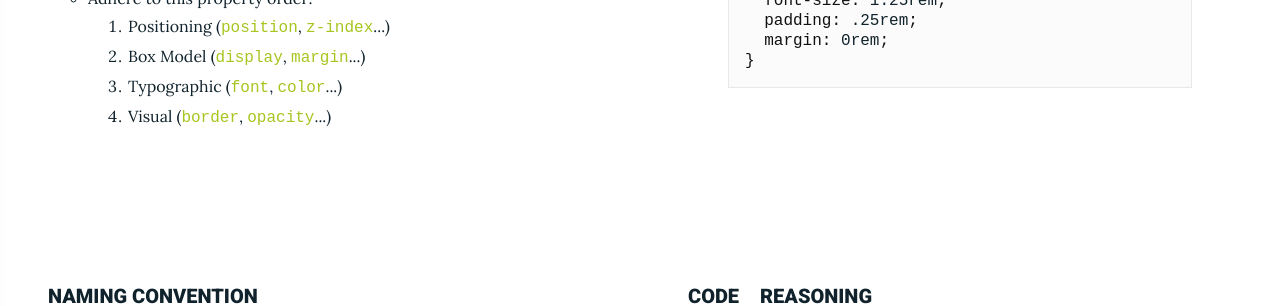
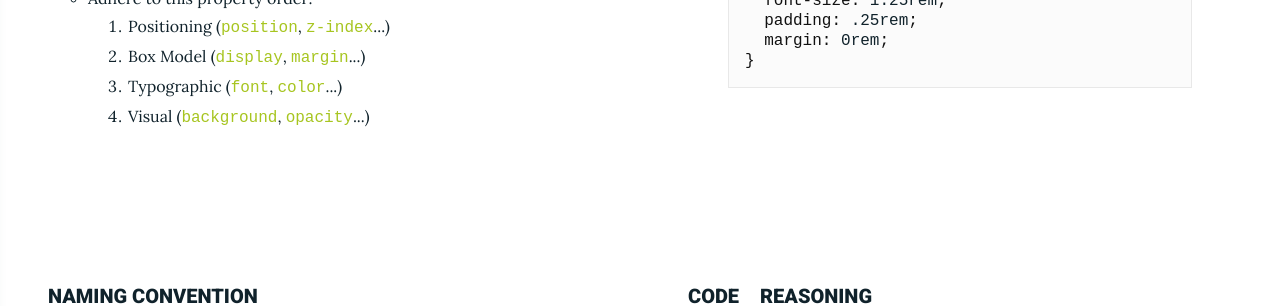
Before and after one commit to mfouquet/workmanship, a Jekyll site: the page built from index.html, in a window 1280 px wide and 900 px high, scrolled down 3549 px. Shown: the part 151-457 px from the top of the window. Built offline with Jekyll 4.4.1, drawn with Linux system fonts in a browser that asks for light colours; nearby versions of some CDN libraries.

Commit message:
Remove border from the visual section of CSS property order

```diff
--- a/index.html
+++ b/index.html
@@ -184,7 +184,7 @@ layout: default
             <code>z-index</code>...)</li>
           <li class="main__sublist-item">Box Model (<code>display</code>, <code>margin</code>...)</li>
           <li class="main__sublist-item">Typographic (<code>font</code>, <code>color</code>...)</li>
-          <li class="main__sublist-item">Visual (<code>border</code>, <code>opacity</code>...)</li>
+          <li class="main__sublist-item">Visual (<code>background</code>, <code>opacity</code>...)</li>
         </ol>
       </li>
     </ul>
```
